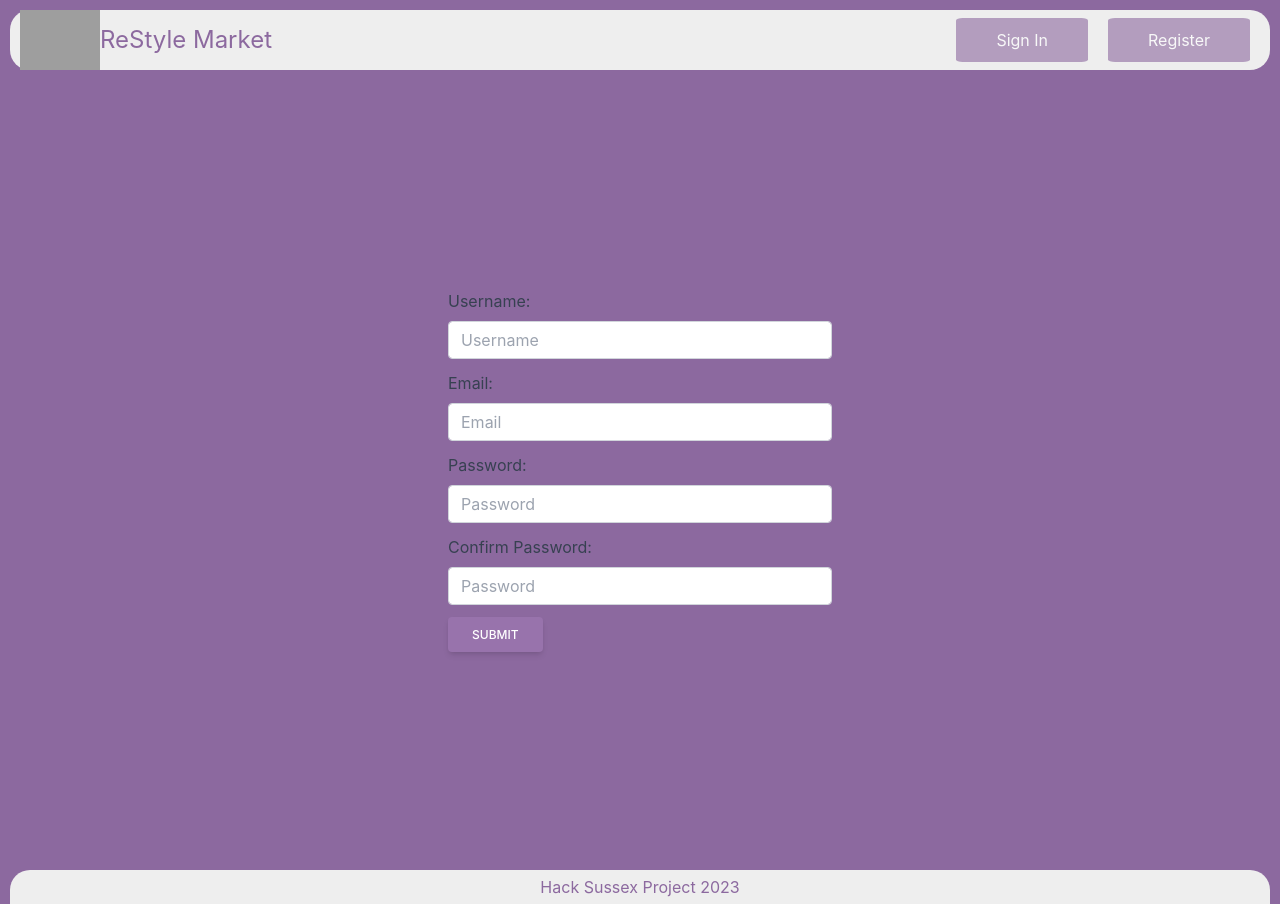
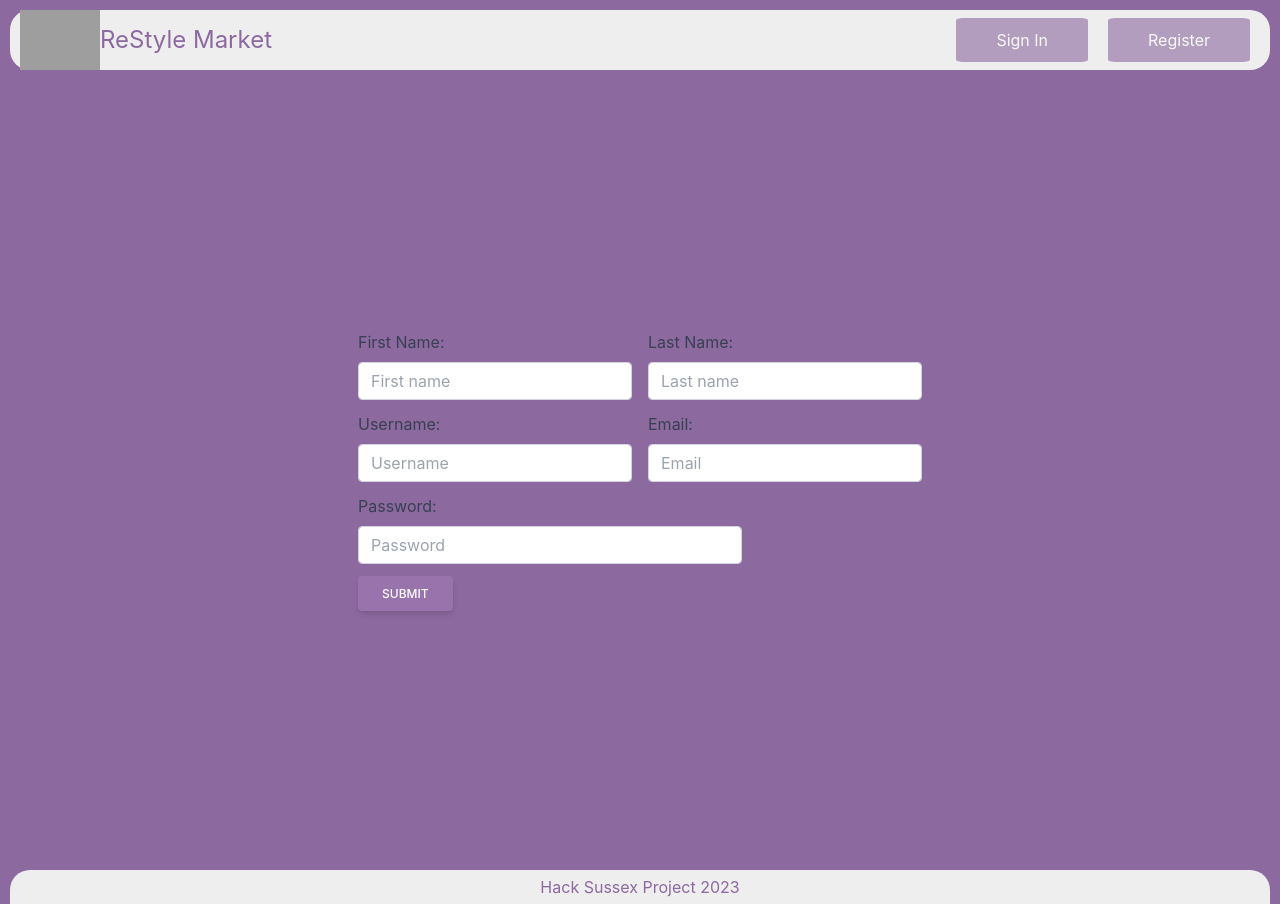
Before and after one commit to abhinavmaharana/hacksussex2023-Restyle-Market, a React (Create React App) app in the folder frontend/: page /register in a window 1280 px wide. Built offline with nearby package versions, Linux system fonts and the light colour scheme; grey boxes are pictures that could not be loaded.

Commit message:
Register Form update

```diff
--- a/frontend/src/components/ResgisterForm.jsx
+++ b/frontend/src/components/ResgisterForm.jsx
@@ -4,10 +4,75 @@ export default function RegisterForm() {
   return (
       <div class=" grid place-items-center h-screen">
         <div className="grid place-items-center h-screen container--body">
-          <form>
-          <div class="mb-3 xl:w-96">
+          <form action="/register" method="POST" noValidate>
+          <div className="grid grid-cols-2 gap-4">
+            <div class="mb-3 ">
               <label
-              for="exampleEmail0"
+                for="firstname"
+                class="form-label inline-block mb-2 text-gray-700"
+              >
+                First Name:
+              </label>
+              <input
+                type="text"
+                class="
+                  form-control
+                  block
+                  w-full
+                  px-3
+                  py-1.5
+                  text-base
+                  font-normal
+                  text-gray-700
+                  bg-white bg-clip-padding
+                  border border-solid border-gray-300
+                  rounded
+                  transition
+                  ease-in-out
+                  m-0
+                  focus:text-gray-700 focus:bg-white focus:border-blue-600 focus:outline-none
+                "
+                id="firstname"
+                name="firstname"
+                placeholder="First name"
+              />
+            </div>
+            <div class="mb-3 ">
+              <label
+                for="lastname"
+                class="form-label inline-block mb-2 text-gray-700"
+              >
+                Last Name:
+              </label>
+              <input
+                type="text"
+                class="
+                  form-control
+                  block
+                  w-full
+                  px-3
+                  py-1.5
+                  text-base
+                  font-normal
+                  text-gray-700
+                  bg-white bg-clip-padding
+                  border border-solid border-gray-300
+                  rounded
+                  transition
+                  ease-in-out
+                  m-0
+                  focus:text-gray-700 focus:bg-white focus:border-blue-600 focus:outline-none
+                "
+                id="lastname"
+                name="lastname"
+                placeholder="Last name"
+              />
+            </div>
+          </div>
+          <div className="grid grid-cols-2 gap-4">
+            <div class="mb-3 ">
+              <label
+                for="username"
                 class="form-label inline-block mb-2 text-gray-700"
               >
                 Username:
@@ -31,13 +96,14 @@ export default function RegisterForm() {
                   m-0
                   focus:text-gray-700 focus:bg-white focus:border-blue-600 focus:outline-none
                 "
-              id="exampleEmail0"
+                id="username"
+                name="username"
                 placeholder="Username"
               />
             </div>
-          <div class="mb-3 xl:w-96">
+            <div class="mb-3 ">
               <label
-              for="exampleEmail0"
+                for="email"
                 class="form-label inline-block mb-2 text-gray-700"
               >
                 Email:
@@ -61,13 +127,15 @@ export default function RegisterForm() {
                   m-0
                   focus:text-gray-700 focus:bg-white focus:border-blue-600 focus:outline-none
                 "
-              id="exampleEmail0"
+                id="Email"
+                name="Email"
                 placeholder="Email"
               />
             </div>
+          </div>
           <div class="mb-3 xl:w-96">
               <label
-                for="examplePassword0"
+                for="password"
                 class="form-label inline-block mb-2 text-gray-700"
               >
                 Password:
@@ -91,37 +159,8 @@ export default function RegisterForm() {
                   m-0
                   focus:text-gray-700 focus:bg-white focus:border-blue-600 focus:outline-none
                 "
-                id="examplePassword0"
-                placeholder="Password"
-              />
-            </div>
-            <div class="mb-3 xl:w-96">
-              <label
-                for="examplePassword0"
-                class="form-label inline-block mb-2 text-gray-700"
-              >
-                Confirm Password:
-              </label>
-              <input
-                type="password"
-                class="
-                  form-control
-                  block
-                  w-full
-                  px-3
-                  py-1.5
-                  text-base
-                  font-normal
-                  text-gray-700
-                  bg-white bg-clip-padding
-                  border border-solid border-gray-300
-                  rounded
-                  transition
-                  ease-in-out
-                  m-0
-                  focus:text-gray-700 focus:bg-white focus:border-blue-600 focus:outline-none
-                "
-                id="examplePassword0"
+                id="password"
+                name="password"
                 placeholder="Password"
               />
             </div>
```
Lines whose indentation alone changed are shown as unchanged.
